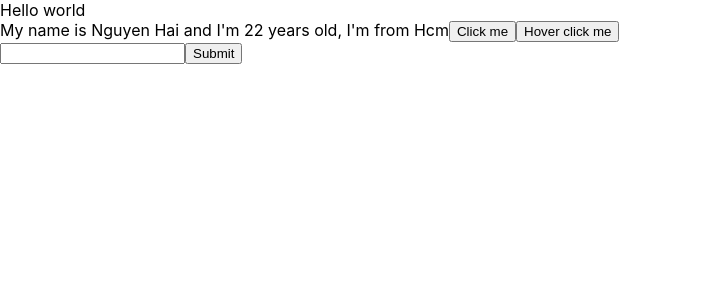
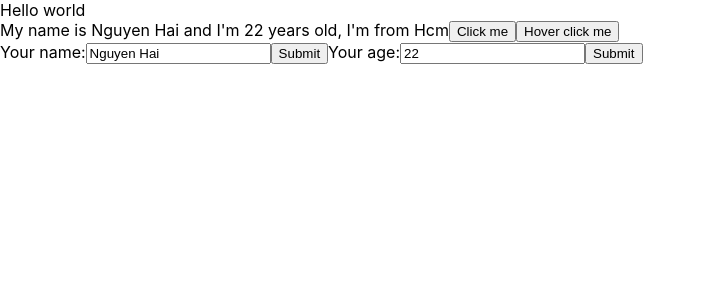
Before and after one commit to bingamen1123a/testDemoReact, a React (Create React App) app: page / in a window 1280 px wide. Shown: the top 300 px of the page, without its empty margins (0-706 px from the left). Built offline with nearby package versions, Linux system fonts and the light colour scheme.

Commit message:
create Dad and Child file html

```diff
--- a/src/components/MyComponents.js
+++ b/src/components/MyComponents.js
@@ -2,50 +2,16 @@
 // function components
 
 import React from "react"; // IMPORT React
+import UserInfor from "./Userinfo";
 
 // thua ke lai Component cua react
 class MyComponents extends React.Component {
-
-    state = {
-        name: 'Nguyen Hai',
-        age: 22,
-        address: 'Hcm'
-    };
-    // neu khong chuyen ve arrow function se bao loi do js '() => {}'
-    handelClick = (event) => {
-        console.log(" You click me ")
-        console.log('My name is:', this.state.name)
-        console.log(event)
-        // cap nhat lai ten va tuoi tu state
-        this.setState({
-            name: 'Le Phu',
-            age: Math.floor((Math.random() * 100) + 1)
-        })
-
-    }
-
-    handleOnChaneInput = (event) => {
-        this.setState({
-            name: event.target.value
-        })
-    }
-
-    handleOnSubmit = (event) => {
-        event.preventDefault(); // nhan submit se khong load loai trang
-        console.log(this.state)
-    }
 
     // JSX
     render() {
         return (
             <div>
-                My name is {this.state.name} and I'm {this.state.age} years old, I'm from {this.state.address}
-                <button onClick={(event) => { this.handelClick(event) }}>Click me</button>
-                <button onMouseOver={this.handelClick}> Hover click me</button>
-                <form onSubmit={(event) => { this.handleOnSubmit(event) }}>
-                    <input type="text" onChange={(event) => { this.handleOnChaneInput(event) }} />
-                    <button>Submit</button>
-                </form>
+                <UserInfor></UserInfor>
             </div >
         );
 
--- /dev/null
+++ b/src/components/Userinfo.js
@@ -0,0 +1,61 @@
+import React from "react";
+
+class UserInfor extends React.Component {
+
+    state = {
+        name: 'Nguyen Hai',
+        age: 22,
+        address: 'Hcm'
+    };
+    // neu khong chuyen ve arrow function se bao loi do js '() => {}'
+    handelClick = (event) => {
+        console.log(" You click me ")
+        console.log('My name is:', this.state.name)
+        console.log(event)
+        // cap nhat lai ten va tuoi tu state
+        this.setState({
+            name: 'Le Phu',
+            age: Math.floor((Math.random() * 100) + 1)
+        })
+
+    }
+
+    handleOnChaneInputName = (event) => {
+        // cap nhat lai ten tu state
+        this.setState({
+            name: event.target.value
+        })
+    }
+
+    handleOnChaneInputAge = (event) => {
+        // cap nhat lai tuoi tu state
+        this.setState({
+            age: event.target.value
+        })
+    }
+
+    handleOnSubmit = (event) => {
+        event.preventDefault(); // nhan submit se khong load loai trang
+        console.log(this.state)
+    }
+    render() {
+        return (
+            <div>
+                My name is {this.state.name} and I'm {this.state.age} years old, I'm from {this.state.address}
+                <button onClick={(event) => { this.handelClick(event) }}>Click me</button>
+                <button onMouseOver={this.handelClick}> Hover click me</button>
+                <form onSubmit={(event) => { this.handleOnSubmit(event) }}>
+                    <label>Your name:</label>
+                    <input value={this.state.name} type="text" onChange={(event) => { this.handleOnChaneInputName(event) }} />
+                    <button>Submit</button>
+
+                    <label>Your age:</label>
+                    <input value={this.state.age} type="text" onChange={(event) => { this.handleOnChaneInputAge(event) }} />
+                    <button>Submit</button>
+                </form>
+            </div>
+        )
+    }
+}
+
+export default UserInfor;
```
